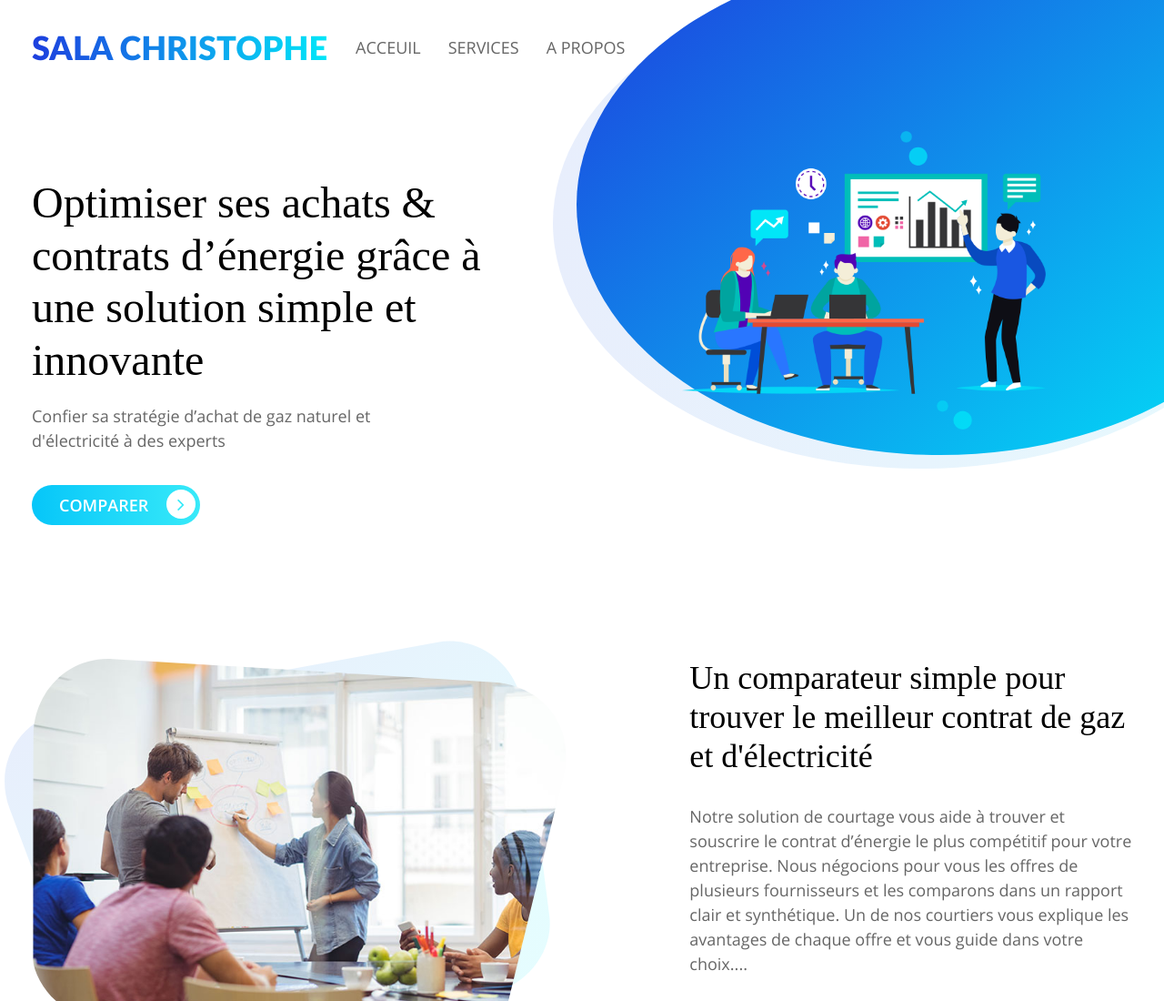
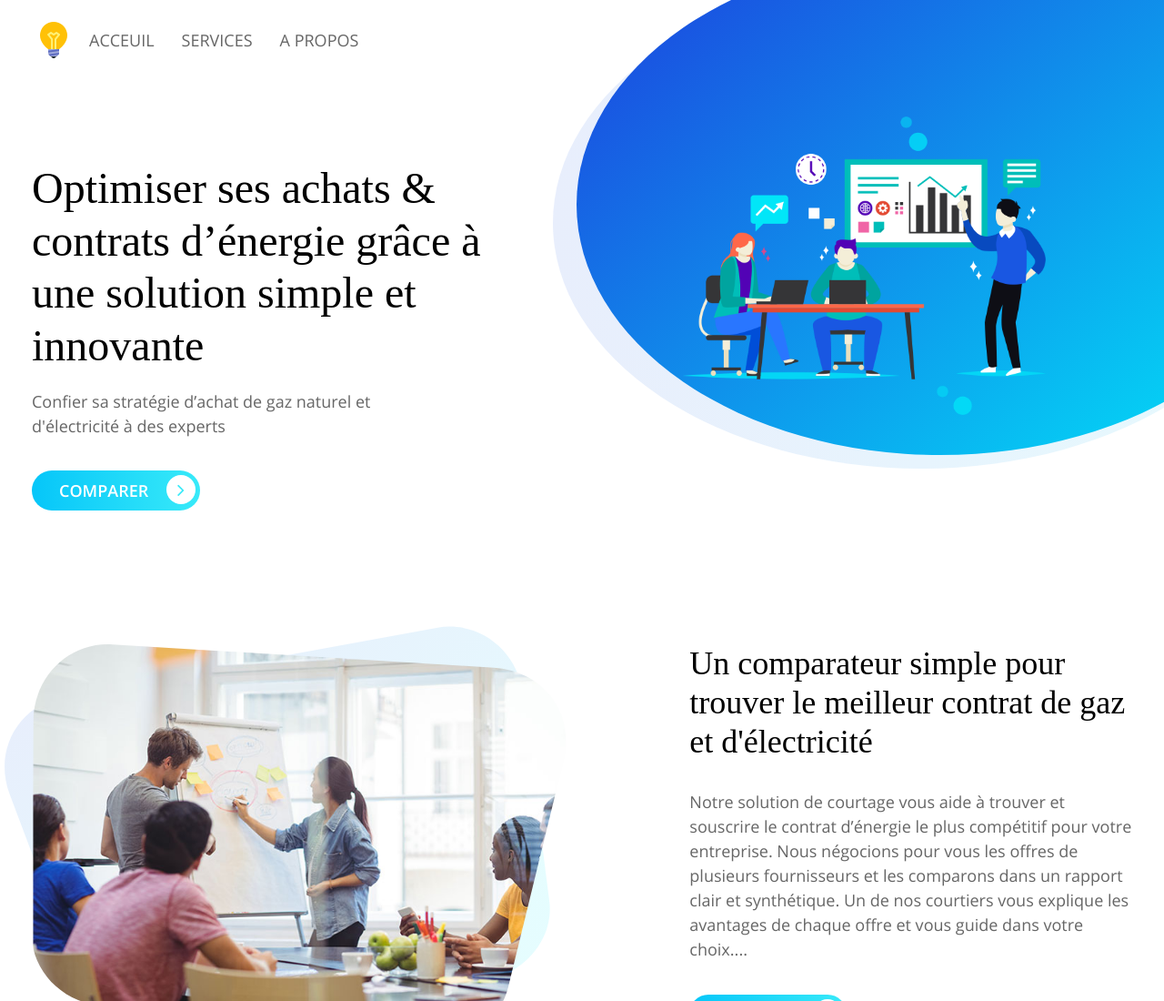
Before and after one commit to Abdel57Grota/Premier_Semaine, a plain HTML site: page index.html in a window 1280 px wide. Shown: the top 1100 px of the page at 91% size. Drawn offline with Linux system fonts and the light colour scheme; a web font is replaced by a local one.

Commit message:
Update index.html

```diff
--- a/index.html
+++ b/index.html
@@ -24,7 +24,8 @@
 </head>
 <body>
 <nav class="navbar navbar-expand-lg navbar-light bg-light bg-transparent" id="gtco-main-nav">
-    <div class="container"><a class="navbar-brand">SALA Christophe</a>
+
+    <div class="container"><a href="index.html"><img src="icons8_Globe_Bulb.ico"></a>
         <button class="navbar-toggler" data-target="#my-nav" onclick="myFunction(this)" data-toggle="collapse"><span
                 class="bar1"></span> <span class="bar2"></span> <span class="bar3"></span></button>
         <div id="my-nav" class="collapse navbar-collapse">
```
